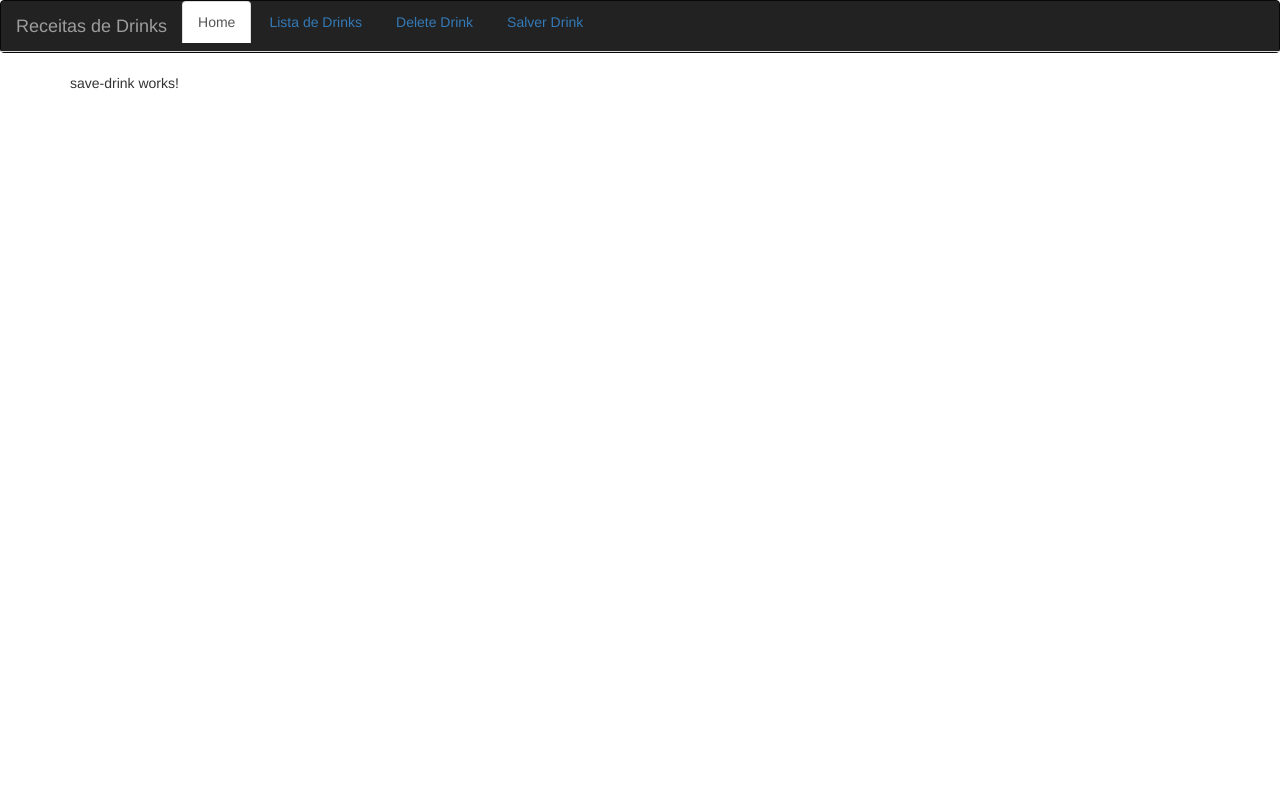
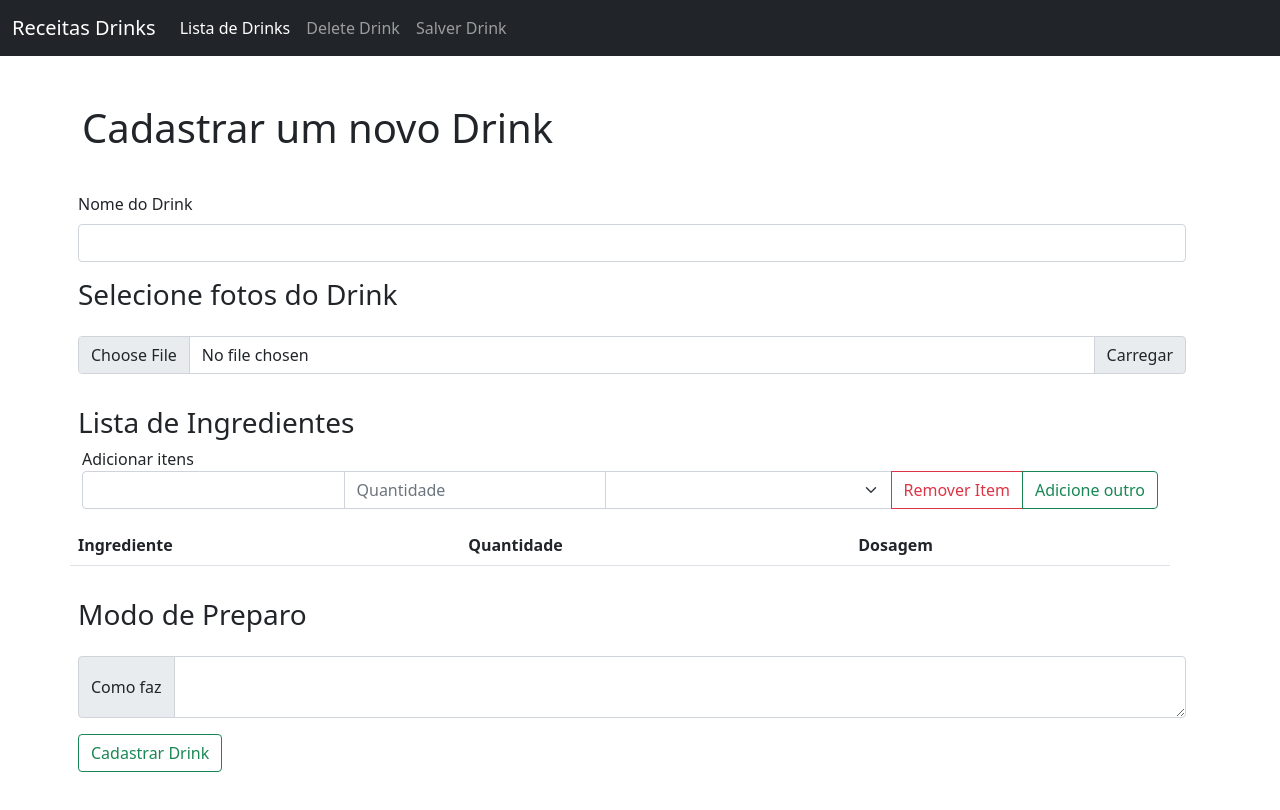
Before and after one commit to douglasks11/ReceitasDrinkFront, an Angular app: page /salvarDrink in a window 1280 px wide. Shown: the top 810 px of the page. Built offline with nearby package versions, Linux system fonts and the light colour scheme.

Commit message:
Melhorias da tela

```diff
--- a/angular.json
+++ b/angular.json
@@ -29,6 +29,7 @@
             ],
             "styles": [
               "node_modules/bootstrap/dist/css/bootstrap.min.css",
+              "node_modules/jquery/dist/jquery.min.js",
               "src/styles.css"
             ],
             "scripts": []
--- a/package.json
+++ b/package.json
@@ -20,7 +20,8 @@
     "@angular/platform-browser-dynamic": "~11.0.1",
     "@angular/router": "~11.0.1",
     "angular-form-builder": "^0.1.9",
-    "bootstrap": "^3.4.1",
+    "bootstrap": "^5.0.0-beta2",
+    "jquery": "^3.6.0",
     "rxjs": "~6.6.0",
     "tslib": "^2.0.0",
     "zone.js": "~0.10.2"
--- a/src/app/app.component.html
+++ b/src/app/app.component.html
@@ -1,13 +1,15 @@
-<nav class="navbar navbar-inverse">
-    <a href="#" class="navbar-brand">Receitas de Drinks</a>
-    <ul class="nav nav-tabs">
-      <li role="presentation" class="active"><a href="#">Home</a></li>
-      <li role="presentation"><a routerLink="listarDrink">Lista de Drinks</a></li>
-      <li role="presentation"><a routerLink="deletarDrink">Delete Drink</a></li>
-      <li role="presentation"><a routerLink="salvarDrink">Salver Drink</a></li>
-    </ul>
+<nav class="navbar navbar-expand-lg navbar-dark bg-dark">
+  <div class="container-fluid">
+    <a class="navbar-brand" href="">Receitas Drinks</a>
+    <div class="collapse navbar-collapse">
+      <div class="navbar-nav">
+        <a class="nav-link active" aria-current="page" routerLink="listarDrink">Lista de Drinks</a>
+        <a class="nav-link" routerLink="deletarDrink">Delete Drink</a>
+        <a class="nav-link" routerLink="salvarDrink">Salver Drink</a>
+      </div>
+    </div>
+  </div>
 </nav>
-
 <div class="container mt-5">
   <router-outlet></router-outlet>
 </div>
--- a/src/app/app.module.ts
+++ b/src/app/app.module.ts
@@ -8,6 +8,7 @@ import { HttpClientModule } from '@angular/common/http';
 import { AllDrinksHomePageComponent } from './components/all-drinks-home-page/all-drinks-home-page.component';
 import { DeleteDrinkComponent } from './components/delete-drink/delete-drink.component';
 import { SaveDrinkComponent } from './components/save-drink/save-drink.component';
+import { CommonModule } from '@angular/common';
 
 @NgModule({
   declarations: [
@@ -21,7 +22,8 @@ import { SaveDrinkComponent } from './components/save-drink/save-drink.component
     AppRoutingModule,
     FormsModule,
     ReactiveFormsModule,
-    HttpClientModule
+    HttpClientModule,
+    CommonModule
   ],
   providers: [],
   bootstrap: [AppComponent]
--- a/src/app/components/all-drinks-home-page/all-drinks-home-page.component.html
+++ b/src/app/components/all-drinks-home-page/all-drinks-home-page.component.html
@@ -1,13 +1,10 @@
 <div class="row">
-  <div *ngFor="let getAllDrink of getAllDrinks" class="col-sm-6 col-md-4">
-    <div class="thumbnail">
-      <img src="..." alt="...">
-      <div class="caption">
+    <div *ngFor="let getAllDrink of getAllDrinks" class="card col col-xs-1 col-md-2 col-lg-3">
+      <img src="assets/imgs/001.jpg" class="card-img-top" alt="...">
+      <div class="card-body">
         <h3>Drink: {{getAllDrink.nome}}</h3>
         <p>Identificação: {{getAllDrink.id}}</p>
-
         <ul>
-
           <div *ngFor="let row of getAllDrink.ingredientes">
             <li>
               <p>Ingrediente: {{row.ingrediente}}<br>
@@ -20,4 +17,3 @@
       </div>
     </div>
   </div>
-</div>
--- a/src/app/components/delete-drink/delete-drink.component.ts
+++ b/src/app/components/delete-drink/delete-drink.component.ts
@@ -14,7 +14,7 @@ export class DeleteDrinkComponent implements OnInit {
   showMessageOk: boolean = false;
 
 
-  constructor(private drinkService: DrinksService, private formBuilder: FormBuilder,) { }
+  constructor(private drinkService: DrinksService, private formBuilder: FormBuilder) { }
 
   checkoutForm = this.formBuilder.group({
     id: ''
--- a/src/app/components/save-drink/save-drink.component.html
+++ b/src/app/components/save-drink/save-drink.component.html
@@ -1 +1,67 @@
-<p>save-drink works!</p>
+<div class="row">
+  <h1>Cadastrar um novo Drink</h1>
+  <form [formGroup]="SaveNewDrinkForm" class="row g-3" (ngSubmit)="onSubmit()">
+    <div class="col-md-12">
+      <label for="nome" class="form-label">Nome do Drink</label>
+      <input type="text" class="form-control" formControlName="nome" id="nome">
+    </div>
+
+    <h3>Selecione fotos do Drink</h3>
+    <div class="col-md-12">
+      <div class="input-group mb-3">
+        <input type="file" class="form-control" id="inputGroupFile02">
+        <label class="input-group-text" for="inputGroupFile02">Carregar</label>
+      </div>
+    </div>
+
+    <h3>Lista de Ingredientes</h3>
+    <div class="row">
+      <form [formGroup]="SaveNewIngredienteForm" (ngSubmit)="onSubmit()">
+        <label>Adicionar itens</label>
+        <div class="input-group mb-3">
+          <input type="text" class="form-control" formControlName="ingredientes" aria-describedby="button-addon2">
+          <input type="number" class="form-control" formControlName="quantidade" id="quantidade" placeholder="Quantidade">
+          <select class="form-select" formControlName="dosagem" id="dosagem">
+            <option selected>Tipo Dosagem</option>
+            <option value="ML">ML</option>
+            <option value="UNIDADE">UNIDADE</option>
+            <option value="DOSE">DOSE</option>
+            <option value="LITROS">LITROS</option>
+          </select>
+          <button class="btn btn-outline-danger" type="button">Remover Item</button>
+          <button class="btn btn-outline-success" type="submit" id="button-addon2">Adicione outro</button>
+        </div>
+
+        <div class="row">
+          <table class="table">
+            <thead>
+              <tr>
+                <th scope="col">Ingrediente</th>
+                <th scope="col">Quantidade</th>
+                <th scope="col">Dosagem</th>
+              </tr>
+            </thead>
+            <tbody *ngFor="let data of dataSource | async">
+              <tr class="table-light">
+                <th scope="row"> {{ data.ingredientes }} </th>
+                <td>{{ data.quantidade }}</td>
+                <td>{{ data.dosagem }}</td>
+              </tr>
+            </tbody>
+          </table>
+        </div>
+      </form>
+    </div>
+    <h3>Modo de Preparo</h3>
+    <div class="input-group">
+      <span class="input-group-text">Como faz</span>
+      <textarea class="form-control" aria-label="With textarea"></textarea>
+    </div>
+    <br>
+    <div class="col-12">
+      <button type="submit" class="btn btn-outline-success">Cadastrar Drink</button>
+    </div>
+  </form>
+</div>
+<br>
+<br>
--- a/src/app/components/save-drink/save-drink.component.ts
+++ b/src/app/components/save-drink/save-drink.component.ts
@@ -1,5 +1,7 @@
 import { DrinksService } from 'src/app/services/drinks.service';
 import { Component, OnInit } from '@angular/core';
+import { FormBuilder } from '@angular/forms';
+import { BehaviorSubject } from 'rxjs';
 
 @Component({
   selector: 'app-save-drink',
@@ -8,10 +10,30 @@ import { Component, OnInit } from '@angular/core';
 })
 export class SaveDrinkComponent implements OnInit {
 
-  constructor( private drinksService: DrinksService) { }
+  constructor(private drinksService: DrinksService, private formBuilder: FormBuilder) { }
 
   ngOnInit(): void {
   }
+  prodt: any[] = [];
+  dataSource: BehaviorSubject<any> = new BehaviorSubject([]);
 
+  SaveNewDrinkForm = this.formBuilder.group({
+    nome: '',
+    modopreparo: ''
+  })
 
+  SaveNewIngredienteForm = this.formBuilder.group({
+    ingredientes: '',
+    quantidade: '',
+    dosagem: '',
+  })
+
+  onSubmit() {
+
+    console.log(this.SaveNewIngredienteForm.value);
+    console.log(this.SaveNewDrinkForm.value);
+    this.prodt.push(this.SaveNewIngredienteForm.value);
+    this.dataSource.next(this.prodt);
+    console.log(this.prodt);
+  }
 }
```
Also changed, not shown: src/assets/imgs/001.jpg (added), 1 other file (tests, documents, lock files or other folders). Lines whose indentation alone changed are shown as unchanged.
